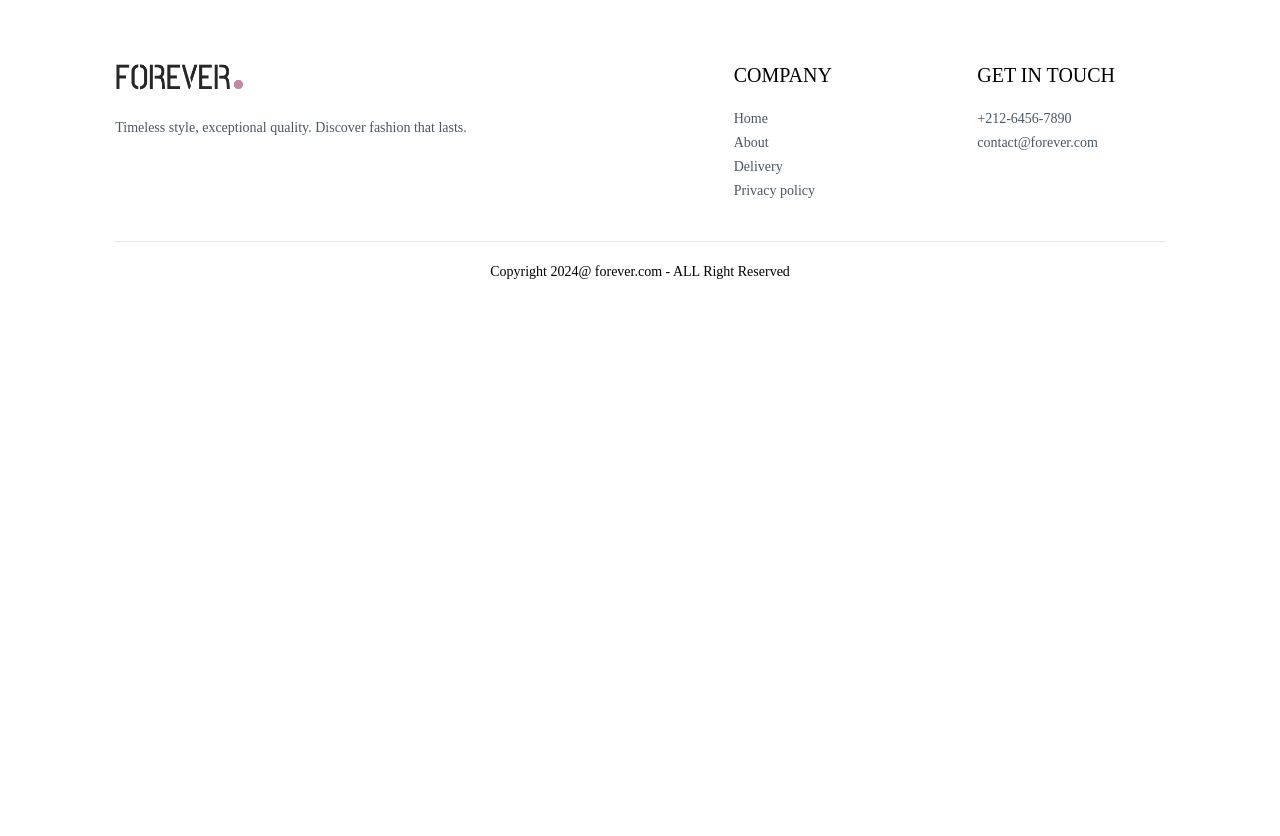
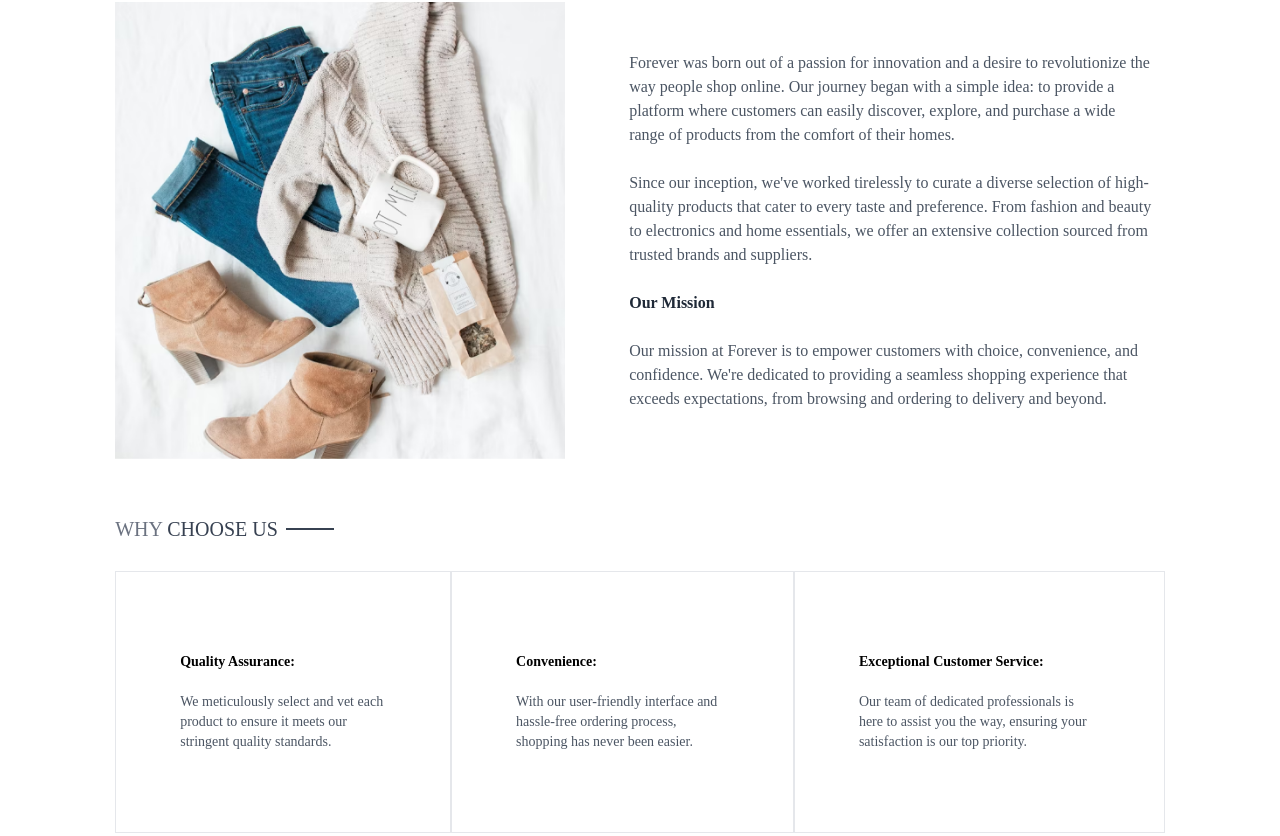
Before and after one commit to maker-dev/e-commerce-app, a React (Vite) app in the folder client/: page /about in a window 1280 px wide. Shown: the part 204-1040 px from the top of the page. Before the commit the page ends 800 px from the top, so only its background shows below. Built offline with nearby package versions, Linux system fonts and the light colour scheme.

Commit message:
ADD about, contact, login pages

```diff
--- a/client/src/components/NavBar.jsx
+++ b/client/src/components/NavBar.jsx
@@ -46,11 +46,13 @@
           alt="Search"
         />
         <div className="group relative">
-          <img
-            src={assets.profile_icon}
-            className="w-5 cursor-pointer"
-            alt="profile-icon"
-          />
+          <Link to={"/login"}>
+            <img
+              src={assets.profile_icon}
+              className="w-5 cursor-pointer"
+              alt="profile-icon"
+            />
+          </Link>
           <div className="group-hover:block hidden absolute dropdown-menu right-0 pt-4">
             <div className="flex flex-col gap-2 w-36 py-3 px-5 bg-slate-100 text-gray-500 rounded">
               <p className="cursor-pointer hover:text-black">My Profile</p>
--- a/client/src/pages/About.jsx
+++ b/client/src/pages/About.jsx
@@ -1,8 +1,75 @@
+import Title from "../components/Title";
+import { assets } from "../assets/assets";
+import NewsLetterBox from "../components/NewsLetterBox";
 
 function About() {
   return (
-    <div>About</div>
-  )
+    <div>
+      <div className="text-2xl text-center pt-10 border-t">
+        <Title text1="ABOUT" text2="US" />
+      </div>
+      <div className="my-10 flex flex-col md:flex-row gap-16">
+        <img
+          className="w-full md:max-w-[450px]"
+          src={assets.about_img}
+          alt="about-image"
+        />
+        <div className="flex flex-col justify-center gap-6 md:w-2/4 text-gray-600">
+          <p>
+            Forever was born out of a passion for innovation and a desire to
+            revolutionize the way people shop online. Our journey began with a
+            simple idea: to provide a platform where customers can easily
+            discover, explore, and purchase a wide range of products from the
+            comfort of their homes.
+          </p>
+          <p>
+            Since our inception, we&apos;ve worked tirelessly to curate a
+            diverse selection of high-quality products that cater to every taste
+            and preference. From fashion and beauty to electronics and home
+            essentials, we offer an extensive collection sourced from trusted
+            brands and suppliers.
+          </p>
+          <b className="text-gray-800">Our Mission</b>
+          <p>
+            Our mission at Forever is to empower customers with choice,
+            convenience, and confidence. We&apos;re dedicated to providing a
+            seamless shopping experience that exceeds expectations, from
+            browsing and ordering to delivery and beyond.
+          </p>
+        </div>
+      </div>
+
+      <div className="text-xl py-4">
+        <Title text1="WHY" text2="CHOOSE US" />
+      </div>
+
+      <div className="flex flex-col md:flex-row text-sm mb-20">
+        <div className="border px-10 md:px-16 py-8 sm:py-20 flex flex-col gap-5">
+          <b>Quality Assurance:</b>
+          <p className="text-gray-600">
+            We meticulously select and vet each product to ensure it meets our
+            stringent quality standards.
+          </p>
+        </div>
+        <div className="border px-10 md:px-16 py-8 sm:py-20 flex flex-col gap-5">
+          <b>Convenience:</b>
+          <p className="text-gray-600">
+            With our user-friendly interface and hassle-free ordering process,
+            shopping has never been easier.
+          </p>
+        </div>
+        <div className="border px-10 md:px-16 py-8 sm:py-20 flex flex-col gap-5">
+          <b>Exceptional Customer Service:</b>
+          <p className="text-gray-600">
+            Our team of dedicated professionals is here to assist you the way,
+            ensuring your satisfaction is our top priority.
+          </p>
+        </div>
+      </div>
+
+      <NewsLetterBox />
+    </div>
+  );
 }
 
-export default About
+export default About;
--- a/client/src/pages/Contact.jsx
+++ b/client/src/pages/Contact.jsx
@@ -1,8 +1,45 @@
+import Title from "../components/Title";
+import { assets } from "../assets/assets";
+import NewsLetterBox from "../components/NewsLetterBox";
 
 function Contact() {
   return (
-    <div>Contact</div>
-  )
+    <div>
+      <div className="text-center text-2xl pt-10 border-t">
+        <Title text1="CONTACT" text2="US" />
+      </div>
+
+      <div className="my-10 flex flex-col justify-center md:flex-row gap-10 mb-28">
+        <img
+          className="w-full md:max-w-[480px]"
+          src={assets.contact_img}
+          alt="contact-image"
+        />
+        <div className="flex flex-col justify-center items-start gap-6">
+          <p className="font-semibold text-xl text-gray-600">Our Store</p>
+          <p className="text-gray-500">
+            54709 Willms Station <br />
+            Suite 350, Washington, USA
+          </p>
+          <p className="text-gray-500">
+            Tel: (415) 555-0132 <br />
+            Email: admin@forever.com
+          </p>
+          <p className="font-semibold text-xl text-gray-600">
+            Careers at Forever
+          </p>
+          <p className="text-gray-500">
+            Learn more about our teams and job openings.
+          </p>
+          <button className="border border-black px-8 py-4 text-sm hover:bg-black hover:text-white transition-all duration-500">
+            Explore Jobs
+          </button>
+        </div>
+      </div>
+
+      <NewsLetterBox />
+    </div>
+  );
 }
 
-export default Contact
+export default Contact;
--- a/client/src/pages/Login.jsx
+++ b/client/src/pages/Login.jsx
@@ -1,8 +1,66 @@
+import { useState } from "react";
 
 function Login() {
+  const [currentState, setCurrentState] = useState("Sign Up");
+
+  const onSubmitHandler = async (event) => {
+    event.preventDefault();
+  };
+
   return (
-    <div>Login</div>
-  )
+    <form
+      onSubmit={onSubmitHandler}
+      className="flex flex-col items-center w-[90%] sm:max-w-96 m-auto mt-14 gap-4 text-gray-800"
+    >
+      <div className="inline-flex items-center gap-2 mb-2 mt-10">
+        <p className="prata-regular text-3xl">{currentState}</p>
+        <hr className="border-none h-[1.5px] w-8 bg-gray-800" />
+      </div>
+      {currentState === "Login" ? (
+        ""
+      ) : (
+        <input
+          type="text"
+          className="w-full px-3 py-2 border border-gray-800"
+          placeholder="Name"
+          required
+        />
+      )}
+      <input
+        type="email"
+        className="w-full px-3 py-2 border border-gray-800"
+        placeholder="Email"
+        required
+      />
+      <input
+        type="password"
+        className="w-full px-3 py-2 border border-gray-800"
+        placeholder="Password"
+        required
+      />
+      <div className="w-full flex justify-between text-sm mt-[-8px]">
+        <p className="cursor-pointer">Forgot your password ?</p>
+        {currentState === "Login" ? (
+          <p
+            className="cursor-pointer"
+            onClick={() => setCurrentState("Sign Up")}
+          >
+            Create account
+          </p>
+        ) : (
+          <p
+            className="cursor-pointer"
+            onClick={() => setCurrentState("Login")}
+          >
+            Login Here
+          </p>
+        )}
+      </div>
+      <button className="bg-black text-white font-light px-8 py-2 mt-4">
+        {currentState === "Login" ? "Sign In" : "Sign Up"}
+      </button>
+    </form>
+  );
 }
 
-export default Login
+export default Login;
```
